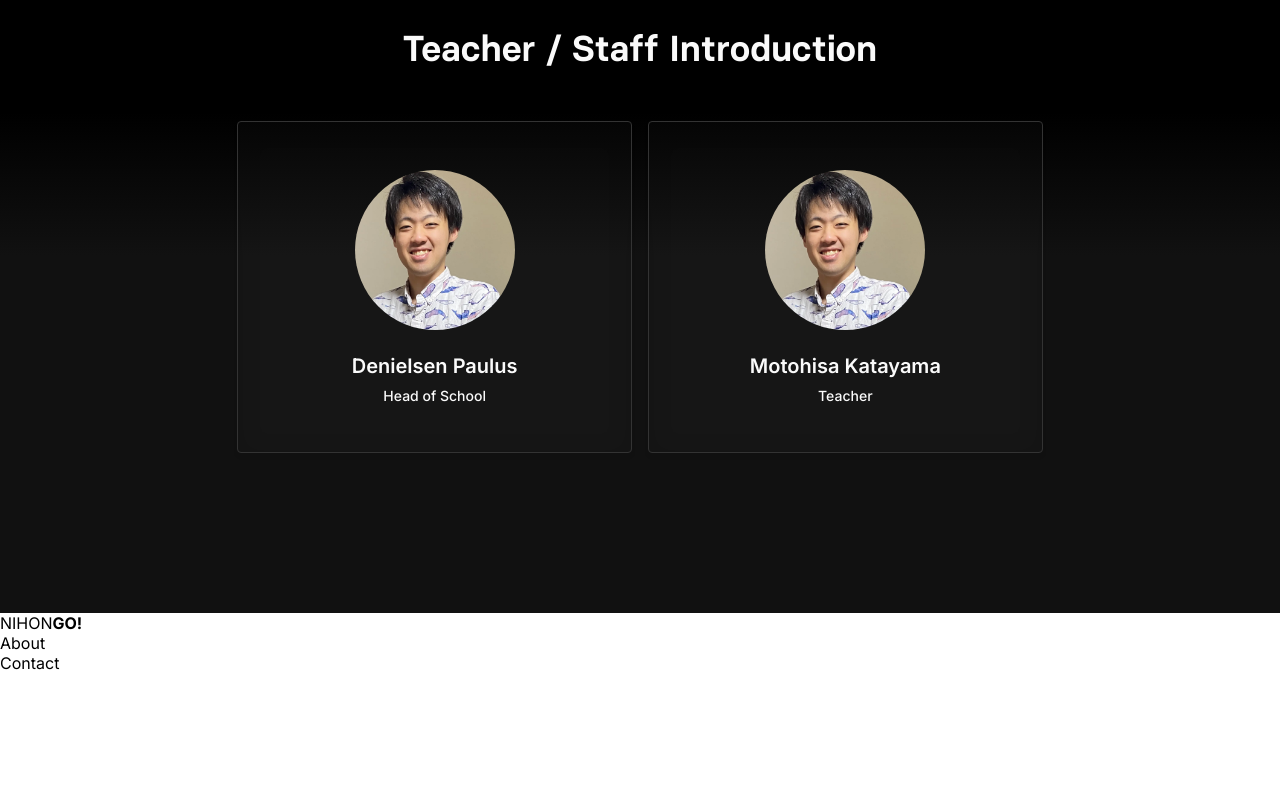
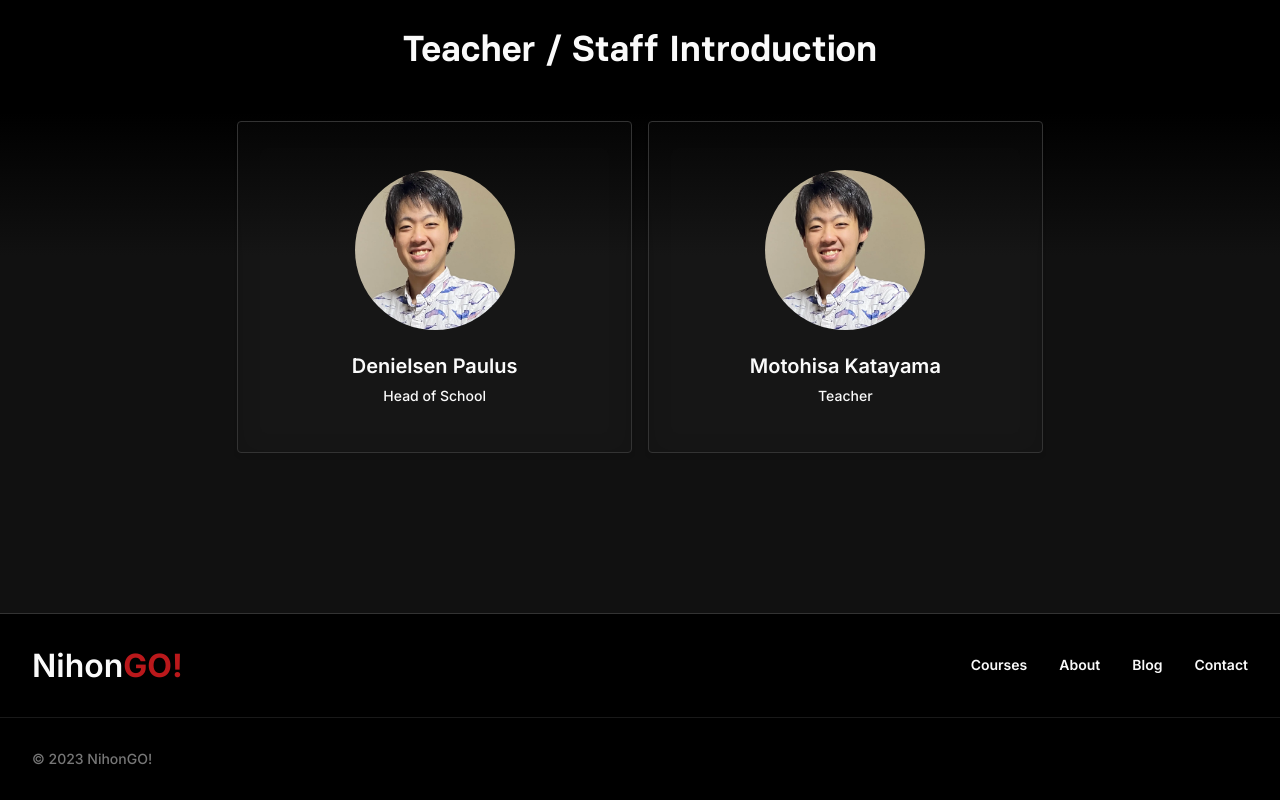
Before and after one commit to Goggwell/nihongo, a Next.js app in the folder apps/web/: page / in a window 1280 px wide. Shown: the part 1816-2616 px from the top of the page. Before the commit the page ends 2489 px from the top, so only its background shows below. Built offline with nearby package versions, Linux system fonts and the light colour scheme.

Commit message:
feat(footer): styling

```diff
--- a/apps/web/components/Footer/Footer.module.scss
+++ b/apps/web/components/Footer/Footer.module.scss
@@ -1,2 +1,94 @@
 .Footer {
+  background-color: $cl-black;
+  border-top: 1px solid $cl-dark-2;
+  padding-top: $sp-8;
+  padding-bottom: $sp-8;
+  display: flex;
+  flex-direction: column;
+
+  &__section {
+    margin: 0 auto;
+    width: $cs-full;
+    max-width: $cs-footer;
+    padding-left: $sp-4;
+    padding-right: $sp-4;
+    display: flex;
+    justify-content: space-between;
+    align-items: center;
+    padding-bottom: $sp-8;
+    gap: $sp-8-1;
+
+    &.legal {
+      padding-bottom: 0;
+      padding-top: $sp-8;
+    }
+
+    @media screen and (min-width: $bp-sm-var) {
+      padding-left: $sp-8;
+      padding-right: $sp-8;
+    }
+
+    @media screen and (min-width: $bp-2xl) {
+      padding-left: 0;
+      padding-right: 0;
+    }
+  }
+
+  &__separator {
+    margin: 0 auto;
+    width: $cs-full;
+    max-width: $cs-footer;
+    padding-left: $sp-4;
+    padding-right: $sp-4;
+    opacity: 0.5;
+    border-top: 1px solid $cl-dark-2;
+
+    @media screen and (min-width: $bp-sm-var) {
+      padding-left: $sp-8;
+      padding-right: $sp-8;
+    }
+
+    @media screen and (min-width: $bp-2xl) {
+      padding-left: 0;
+      padding-right: 0;
+    }
+  }
+
+  &__logo {
+    span {
+      font-weight: 600;
+      color: $cl-white;
+      font-size: $fs-heading;
+
+      b {
+        color: $cl-red;
+      }
+    }
+  }
+
+  &__links {
+    display: flex;
+    justify-content: space-between;
+    gap: $sp-8;
+  }
+
+  &__link {
+    color: $cl-white;
+    font-size: $fs-sm;
+    font-weight: 600;
+    line-height: $lh-item;
+    transition: $t-ease;
+
+    &:hover {
+      color: $cl-red;
+    }
+  }
+
+  &__copyright {
+    font-size: $fs-sm;
+    line-height: $lh-item;
+    color: $cl-gray;
+    font-weight: 500;
+    pointer-events: none;
+  }
 }
--- a/apps/web/components/Footer/index.tsx
+++ b/apps/web/components/Footer/index.tsx
@@ -5,30 +5,38 @@ import styles from "./Footer.module.scss";
 const Footer = () => {
   return (
     <footer className={styles.Footer}>
-      <div className={styles.Footer__container}>
-        <div className={clsx(styles.Footer__section, styles.logo)}>
-          <Link href="/">
-            <li className={styles.Footer__logo}>
+      <div className={styles.Footer__section}>
+        <div className={styles.Footer__logo}>
           <span>
-                NIHON<b>GO!</b>
+            Nihon<b>GO!</b>
           </span>
+        </div>
+        <ul className={styles.Footer__links}>
+          <li className={styles.Footer__link}>
+            <Link href="/courses">
+              <span>Courses</span>
+            </Link>
           </li>
-          </Link>
-        </div>
-        <div className={clsx(styles.Footer__section, styles.list)}>
-          <ul className={styles.Footer__list}>
-            <li className={styles["Footer__list--item"]}>
+          <li className={styles.Footer__link}>
             <Link href="/about">
               <span>About</span>
             </Link>
           </li>
-            <li className={styles["Footer__list--item"]}>
+          <li className={styles.Footer__link}>
+            <Link href="/blog">
+              <span>Blog</span>
+            </Link>
+          </li>
+          <li className={styles.Footer__link}>
             <Link href="/contact">
               <span>Contact</span>
             </Link>
           </li>
         </ul>
       </div>
+      <div className={styles.Footer__separator} />
+      <div className={clsx(styles.Footer__section, styles.legal)}>
+        <span className={styles.Footer__copyright}>&#169; 2023 NihonGO!</span>
       </div>
     </footer>
   );
--- a/apps/web/styles/Home.module.scss
+++ b/apps/web/styles/Home.module.scss
@@ -97,14 +97,14 @@
       padding-left: $sp-4;
       padding-right: $sp-4;
 
+      @media screen and (min-width: $bp-sm-var) {
+        padding-left: $sp-8;
+        padding-right: $sp-8;
+      }
+
       @media screen and (min-width: $bp-2xl) {
         padding-left: 0;
         padding-right: 0;
-      }
-
-      @media screen and (min-width: $bp-sm-var) {
-        padding-left: $sp-8;
-        padding-right: $sp-8;
       }
     }
   }
--- a/apps/web/styles/variables.module.scss
+++ b/apps/web/styles/variables.module.scss
@@ -18,6 +18,8 @@ $sp-5: 1.25rem;
 $sp-6: 1.5rem;
 $sp-7: 1.75rem;
 $sp-8: 2rem;
+$sp-8-1: 2.5rem;
+$sp-8-2: 2.75rem;
 $sp-9: 3rem;
 $sp-10: 4rem;
 $sp-lg: 6rem;
@@ -74,6 +76,7 @@ $cl-white: #fafafa;
 $cl-red: #ba181b;
 $cl-dark-1: #111;
 $cl-dark-2: #333;
+$cl-gray: #777;
 
 // gradients
 $gr-dark: linear-gradient(
```
Lines whose indentation alone changed are shown as unchanged.
